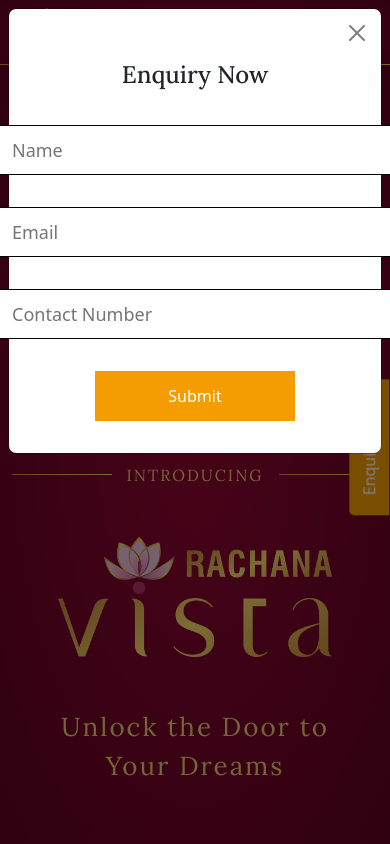
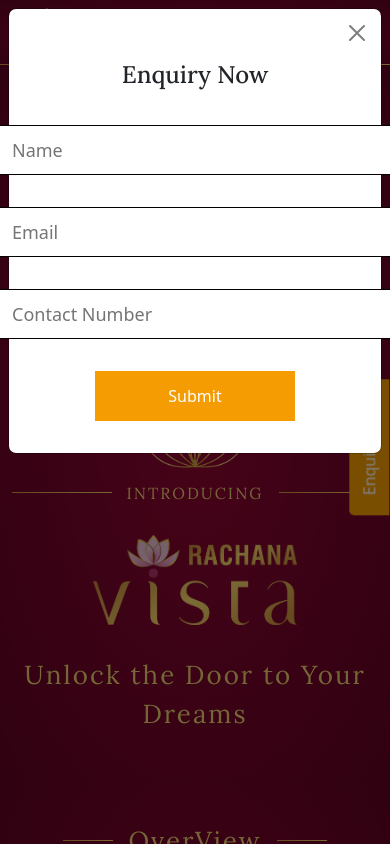
Before and after one commit to Pratik25041999/rachana_react, a React (Create React App) app: page / in a window 390 px wide. Shown: the top 844 px of the page. Built offline with nearby package versions, Linux system fonts and the light colour scheme; a web font is replaced by a local one.

Commit message:
new changes for mobile view

```diff
--- a/src/amenities/amenities.css
+++ b/src/amenities/amenities.css
@@ -1,14 +1,15 @@
-.MainColumnForAmenities{
+.MainColumnForAmenities {
     display: flex;
     flex-direction: column;
     /* background-image: radial-gradient(#8e0631,#600223) */
-    background-image: radial-gradient(#8e0631,#600223);
+    background-image: radial-gradient(#8e0631, #600223);
 
     /* background-image: url(/public/plain.png); */
     background-repeat: no-repeat;
     background-size: cover;
     /* height: calc(100vh - 60px); */
 }
+
 .containerForIcons2 {
     padding-top: 40px;
     height: 140px;
@@ -16,12 +17,14 @@
     border-radius: 10px;
     /* justify-content: center; */
     /* align-content: center; */
-	background-color:#ffffff
+    background-color: #ffffff
 }
-.planImageAm{
+
+.planImageAm {
     height: 336px;
 }
-.rowForList{
+
+.rowForList {
     display: flex;
     flex-wrap: wrap;
     justify-content: space-between;
@@ -29,22 +32,26 @@
     padding-left: 40px;
     padding-right: 40px;
 }
-.columnfortext{
+
+.columnfortext {
     display: block;
 }
-.rowforAm{
+
+.rowforAm {
     display: flex;
     flex-direction: row;
     justify-content: center;
 
 }
-.newColumn{
+
+.newColumn {
     display: flex;
     flex-direction: column;
     align-items: center;
     justify-content: center;
 }
-.WhiteTextAM{
+
+.WhiteTextAM {
     text-align: left;
     justify-content: center;
     display: flex;
@@ -53,13 +60,30 @@
     font-size: 16px;
     font-weight: 400;
     letter-spacing: 2px;
-    font-family:  "Lora", serif;
+    font-family: "Lora", serif;
     color: white;
 }
-  .column3{
+
+.column3 {
     display: flex;
     justify-content: center;
     align-items: center;
     flex-direction: row;
     flex-wrap: wrap;
 }
+
+@media (max-width: 1024px) {
+
+    .rowforAm {
+        padding-left: 40px;
+        padding-right: 40px;
+        display: flex;
+        flex-direction: column;
+        justify-content: center;
+
+    }
+
+    .planImageAm {
+        width: 100%;
+    }
+}
--- a/src/contactUs/ContactUs.css
+++ b/src/contactUs/ContactUs.css
@@ -99,6 +99,7 @@
     background-repeat: no-repeat;
     background-size: cover;
     height: calc(100vh - 60px);
+
   }
   .ContactUsDetails{
     display: flex;
@@ -106,3 +107,15 @@
     justify-content: center;
     align-items: center;
   }
+  @media (max-width: 1024px) {
+.ContactUsRow{
+  display: block;
+  justify-content: space-between;
+  flex-direction: row;
+  padding-left: 40px;
+  padding-right: 40px;
+}
+.MainImpColumn{
+  height:fit-content;
+}
+  }
--- a/src/home/NewHome.css
+++ b/src/home/NewHome.css
@@ -6,7 +6,7 @@
 	/* background-image: url(/public/plain.png); */
 	background-repeat: no-repeat;
 	background-size: cover;
-	/* height: calc(100vh - 60px); */
+	height: calc(100vh - 60px);
 
 }
 .HomeRow{
@@ -31,10 +31,14 @@
 	background-size: cover;
     opacity: 0.2; */
 }
+.logoInNewHome{
+	height: 120px;
+	margin-bottom: 50px;
+	margin-top: 50px;
+}
 
 @media (max-width: 1024px) {
 	.imageOverViewHome{
-		margin-top:16px;
 		margin-bottom: 16px;
 		border: 1px solid #cc9540;
 		width: 100%;
@@ -44,7 +48,16 @@
 		display: flex;
 		flex-direction: column;
 		/* justify-content: space-between; */
-		padding-left: 40px;
-		padding-right: 40px;
+		padding-left: 16px;
+		padding-right: 16px;
+		}
+		.MainColumnForHome{
+			height:fit-content;
+
+		}
+		.logoInNewHome{
+			height: 90px;
+			margin-bottom: 30px;
+			margin-top: 30px;
 		}
 	}
--- a/src/home/NewHome.js
+++ b/src/home/NewHome.js
@@ -26,8 +26,8 @@
             <div className="borderSideGolden" style={{ width: 100 }}></div>
           </div>
           <img
+          className="logoInNewHome"
             src="logo.png"
-            style={{ height: "120px", marginBottom: "50px", marginTop: "50px" }}
             alt="logo"
           />
           <div className="golden-text" style={{}}>
--- a/src/overview/OverView.css
+++ b/src/overview/OverView.css
@@ -6,13 +6,13 @@
 	/* background-image: url(/public/plain.png); */
 	background-repeat: no-repeat;
 	background-size: cover;
-	/* height: calc(100vh - 60px); */
+	height: calc(100vh - 60px);
 }
 .line_dd_overView {
 	padding: 0px;
 	margin-top: 8px;
 	height: 1px;
-	width: 90%;
+	width: 80%;
 	background-image: linear-gradient(to right, #cc9540, #f0cf67);
 }
 .borderSideGolden {
@@ -71,8 +71,8 @@
 
 @media (max-width: 1024px) {
 	.OverViewPage {
-		padding-left: 40px;
-		padding-right: 40px;
+		padding-left: 16px;
+		padding-right: 16px;
 		display: block;
 		/* justify-content: space-between; */
 		align-items: center;
@@ -86,5 +86,8 @@
 	.overViewSpace{
 		height: 24px;
 	}
+	.MainColumnForOverView{
+		height: fit-content;
+	}
 
 	}
```
Lines whose indentation alone changed are shown as unchanged.
